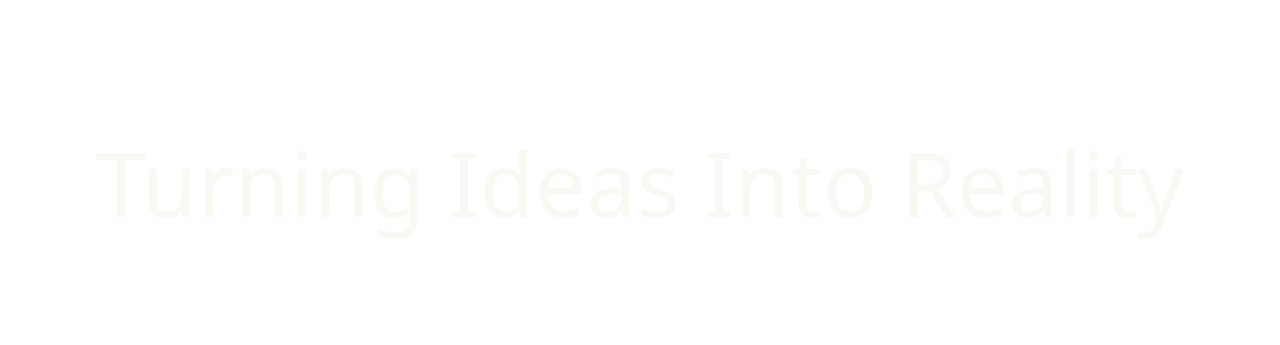
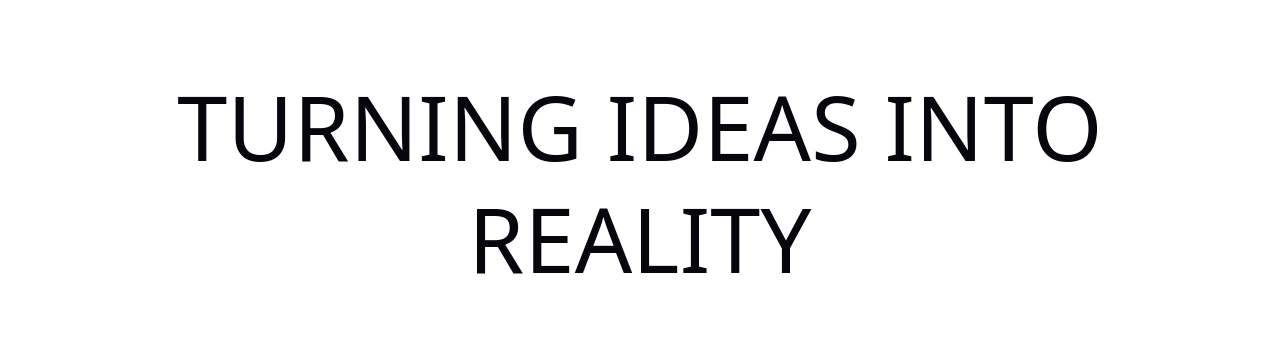
Before and after one commit to oshada101/portfolio-v2, a React (Vite) app: page / in a window 1280 px wide. Shown: the part 218-563 px from the top of the page. Built offline with nearby package versions, Linux system fonts and the light colour scheme.

Commit message:
Refactor LandingPage layout for improved structure and visual hierarchy

```diff
--- a/src/App.tsx
+++ b/src/App.tsx
@@ -20,7 +20,12 @@ function ScrollToTop() {
 function LandingPage() {
   return (
     <main>
-      <section className="relative min-h-screen overflow-hidden">
+      <div style={{ height: "100vh" }} aria-hidden="true" />
+      <div style={{ position: "fixed", top: 0, left: 0, right: 0, zIndex: 1000 }}>
+        <Nav />
+      </div>
+
+      <section className="relative overflow-hidden h-screen" style={{ position: "fixed", top: 0, left: 0, right: 0, zIndex: 0 }}>
         <div className="absolute inset-0">
           <Warp
             style={{ height: "100%", width: "100%" }}
@@ -38,13 +43,11 @@ function LandingPage() {
           />
         </div>
 
-        <Nav />
-
         <div
-          className="relative z-10 min-h-screen flex items-center justify-center px-8"
-          style={{ mixBlendMode: "difference" }}
+          className="relative z-10 flex items-center justify-center px-8"
+          style={{ height: "100vh", mixBlendMode: "overlay" }}
         >
-          <h1 className="font-space-mono text-4xl md:text-7xl lg:text-[5rem] text-white text-center leading-tight">
+          <h1 className="font-space-mono text-3xl md:text-7xl lg:text-[5rem] text-white text-center leading-tight uppercase">
             Turning Ideas Into Reality
           </h1>
         </div>
@@ -66,13 +69,17 @@ function LandingPage() {
         </div>
       </section>
 
-      <section className="bg-white min-h-screen">
+      <section className="bg-white min-h-screen rounded-t-lg" style={{ position: "relative", zIndex: 1 }}>
         <ProjectsSlider />
       </section>
 
-      <ServicesSection />
+      <div style={{ position: "relative", zIndex: 1 }}>
+        <ServicesSection />
+      </div>
 
-      <ContactSection />
+      <div style={{ position: "relative", zIndex: 1 }}>
+        <ContactSection />
+      </div>
     </main>
   )
 }
```
